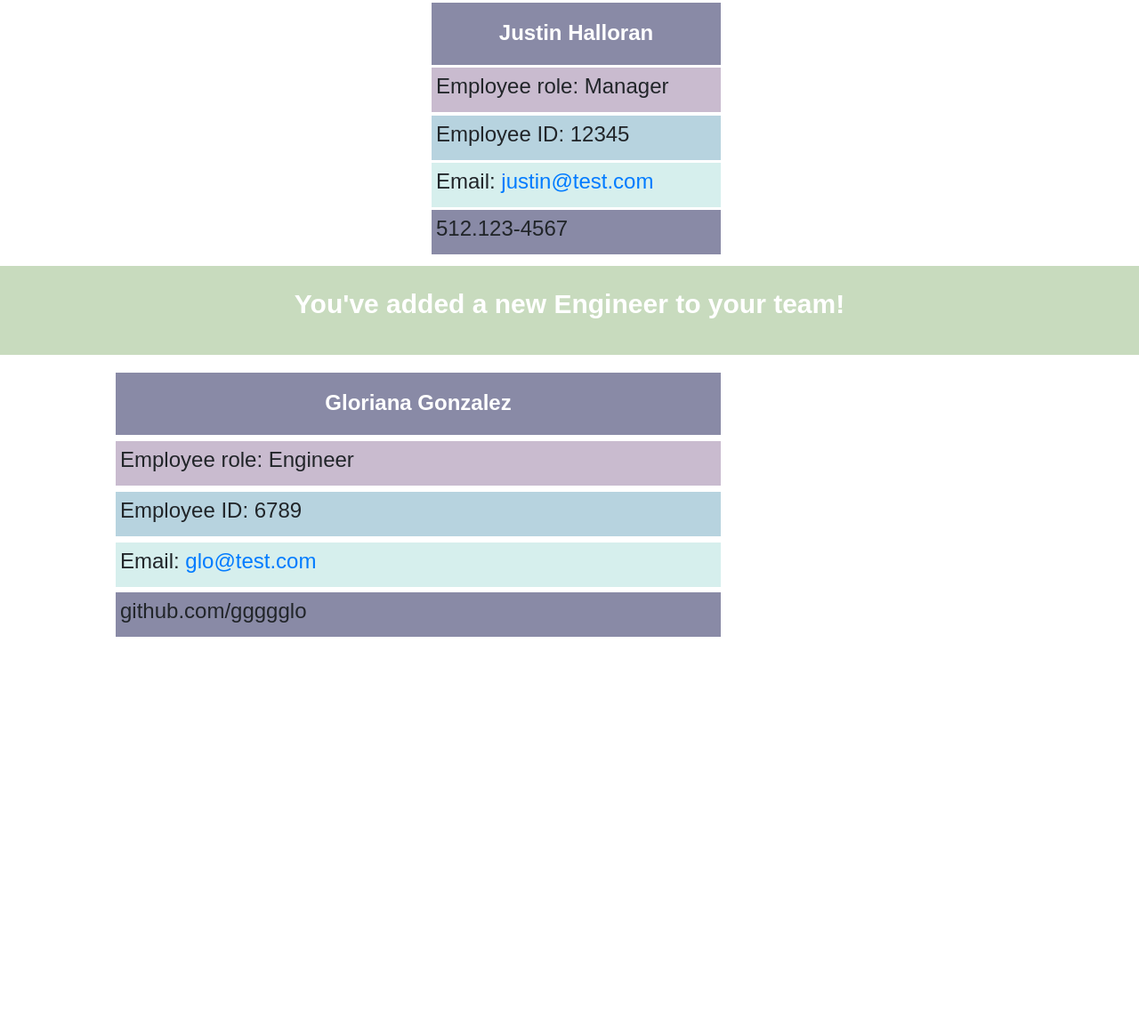
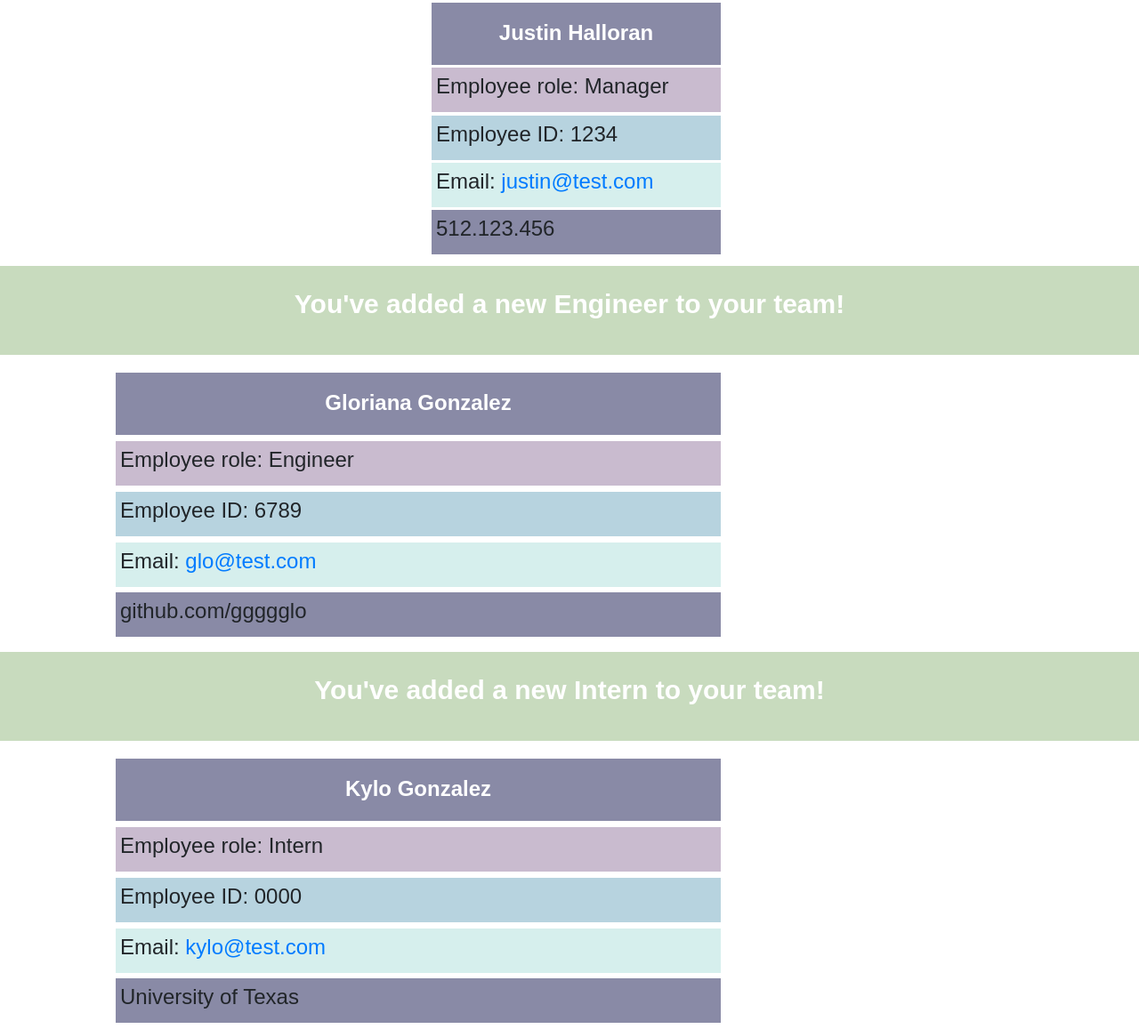
Before and after one commit to ggggglo/Team_Members, a website: page dist/index.html in a window 1280 px wide. Shown: the part 127-1284 px from the top of the page at 89% size. Before the commit the page ends 850 px from the top, so only its background shows below. Drawn offline with nearby package versions, Linux system fonts and the light colour scheme; a web font is replaced by a local one.

Commit message:
sample html added

```diff
--- a/dist/index.html
+++ b/dist/index.html
@@ -21,9 +21,9 @@
         <div class="col employee">
         <h4 class="name">Justin Halloran</h2>
         <h4 class="role">Employee role: Manager</h2>
-        <h4 class="id">Employee ID: 12345</h4>
+        <h4 class="id">Employee ID: 1234</h4>
         <h4 class="email">Email: <a href=mailto:justin@test.com>justin@test.com<a></h4>
-        <h4 class="last">512.123-4567</h4>
+        <h4 class="last">512.123.456</h4>
     </div>
     <div class="col-sm">
     </div>
@@ -64,4 +64,37 @@
 </div>
 </main>
 </body>
+</html><!DOCTYPE html>
+<html lang="en">
+<head>
+    <meta charset="UTF-8">
+    <meta http-equiv="X-UA-Compatible" content="IE=edge">
+    <meta name="viewport" content="width=device-width, initial-scale=1.0">
+    <link rel="stylesheet" href="https://use.typekit.net/hqf7xng.css">
+    <link rel="stylesheet" href="https://cdn.jsdelivr.net/npm/bootstrap@4.3.1/dist/css/bootstrap.min.css" integrity="sha384-ggOyR0iXCbMQv3Xipma34MD+dH/1fQ784/j6cY/iJTQUOhcWr7x9JvoRxT2MZw1T" crossorigin="anonymous">
+    <link rel="stylesheet" href="./style.css">
+    <title>My Team</title>
+</head>
+<body>
+    <header>You've added a new Intern to your team!</header>
+
+<main>
+<div class="container">
+  <div class="row">
+    <div class="col-sm">
+    </div>
+    <div class="col-sm">
+        <div class="col employee">
+        <h4 class="name">Kylo Gonzalez</h2>
+        <h4 class="role">Employee role: Intern</h2>
+        <h4 class="id">Employee ID: 0000</h4>
+        <h4 class="email">Email: <a href=mailto:kylo@test.com>kylo@test.com<a></h4>
+        <h4 class="last">University of Texas</h4>
+    </div>
+    <div class="col-sm">
+    </div>
+  </div>
+</div>
+</main>
+</body>
 </html>
```
Also changed, not shown: README.md.
